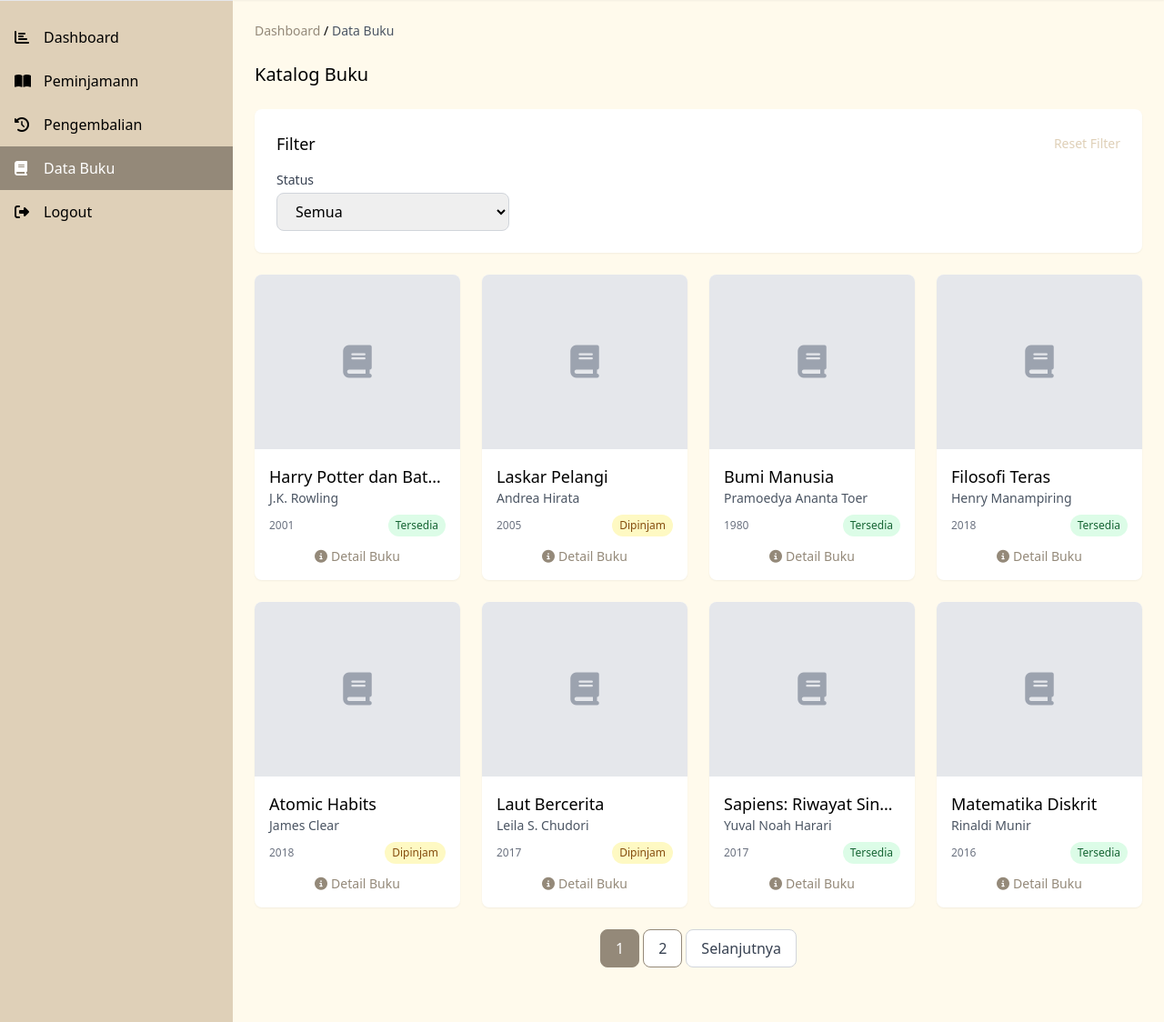
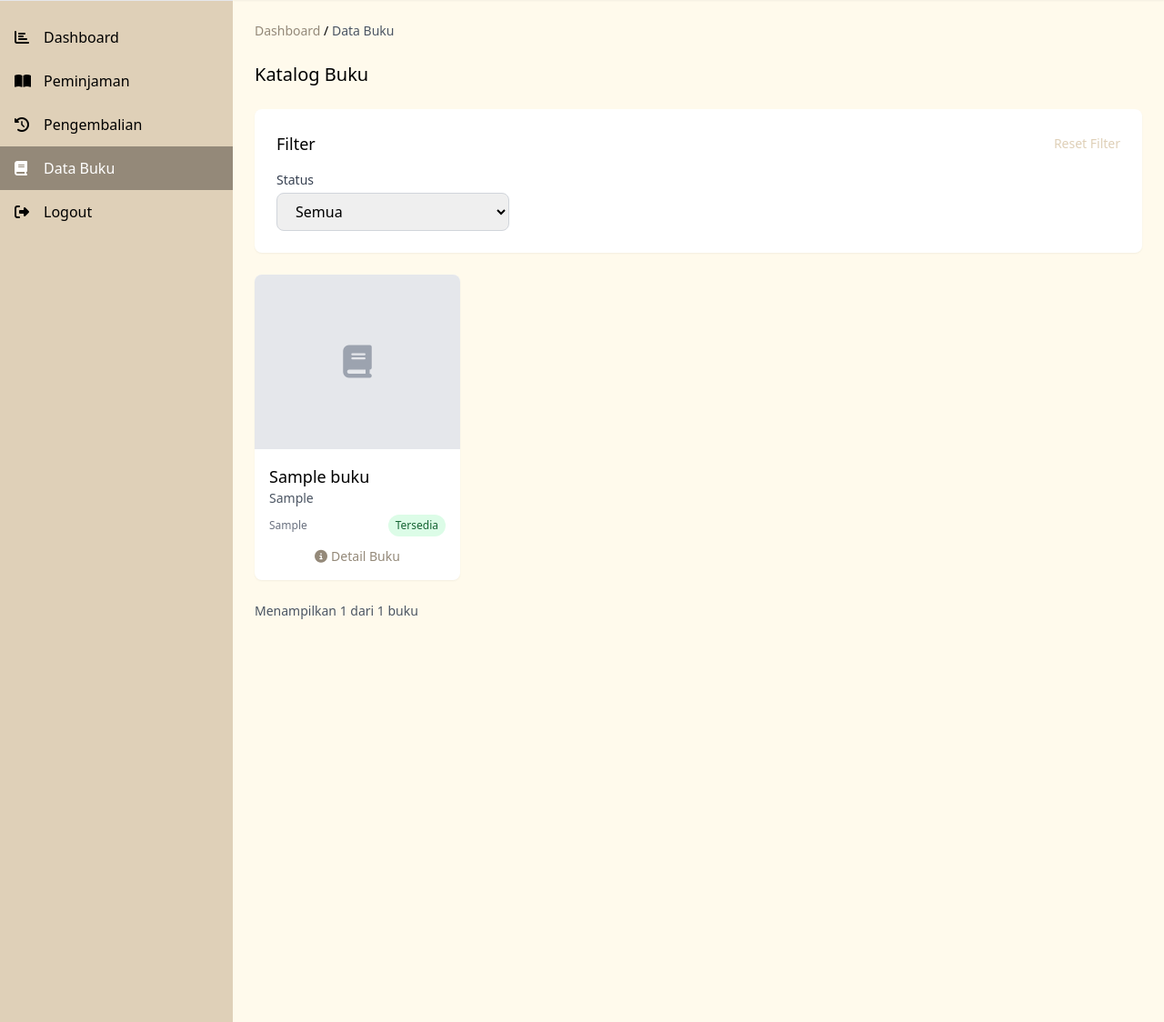
Before and after one commit to alghifarydaffa62/FinalExam, a PHP site: page /Anggota/data-buku.php in a window 1280 px wide. Shown: the part 72-1196 px from the top of the page at 91% size. Run offline with PHP 8.4, Linux system fonts and the light colour scheme; tables that the repository leaves empty or names only in its code hold one stand-in row (values such as "Sample post"); some libraries are stand-ins or nearby versions.

Commit message:
data-buku di anggota

```diff
--- a/Anggota/data-buku.php
+++ b/Anggota/data-buku.php
@@ -1,5 +1,6 @@
 <?php
 session_start();
+include '../konek.php';
 
 if (isset($_GET['logout'])) {
     session_destroy();
@@ -22,149 +23,74 @@ $statuses = ['Semua', 'Tersedia', 'Dipinjam'];
 $status_filter = $_GET['status'] ?? 'Semua';
 $search_query = $_GET['search'] ?? '';
 
-$books = [
-    [
-        'id' => 'BK-1001',
-        'title' => 'Harry Potter dan Batu Bertuah',
-        'author' => 'J.K. Rowling',
-        'publisher' => 'Gramedia',
-        'year' => '2001',
-        'status' => 'Tersedia',
-        'location' => 'Rak A-12',
-        'description' => 'Buku pertama dari seri Harry Potter yang menceritakan awal petualangan Harry di Sekolah Sihir Hogwarts.',
-        'isbn' => '978-602-123-456-7',
-        'pages' => '320'
-    ],
-    [
-        'id' => 'BK-1002',
-        'title' => 'Laskar Pelangi',
-        'author' => 'Andrea Hirata',
-        'publisher' => 'Bentang Pustaka',
-        'year' => '2005',
-        'status' => 'Dipinjam',
-        'location' => 'Rak B-05',
-        'description' => 'Novel yang menceritakan kehidupan 10 anak dari keluarga miskin yang bersekolah di sebuah sekolah Muhammadiyah di Belitung.',
-        'isbn' => '978-602-789-123-4',
-        'pages' => '529'
-    ],
-    [
-        'id' => 'BK-1003',
-        'title' => 'Bumi Manusia',
-        'author' => 'Pramoedya Ananta Toer',
-        'publisher' => 'Lentera Dipantara',
-        'year' => '1980',
-        'status' => 'Tersedia',
-        'location' => 'Rak B-06',
-        'description' => 'Novel pertama dari Tetralogi Buru yang menceritakan perjuangan Minke pada masa kolonial Belanda.',
-        'isbn' => '978-602-456-789-0',
-        'pages' => '535'
-    ],
-    [
-        'id' => 'BK-1004',
-        'title' => 'Filosofi Teras',
-        'author' => 'Henry Manampiring',
-        'publisher' => 'Kompas',
-        'year' => '2018',
-        'status' => 'Tersedia',
-        'location' => 'Rak C-09',
-        'description' => 'Buku yang membahas filsafat Stoa dan bagaimana menerapkannya dalam kehidupan sehari-hari.',
-        'isbn' => '978-602-234-567-8',
-        'pages' => '296'
-    ],
-    [
-        'id' => 'BK-1005',
-        'title' => 'Atomic Habits',
-        'author' => 'James Clear',
-        'publisher' => 'Penguin Random House',
-        'year' => '2018',
-        'status' => 'Dipinjam',
-        'location' => 'Rak D-02',
-        'description' => 'Buku yang membahas tentang bagaimana membangun kebiasaan baik dan menghilangkan kebiasaan buruk.',
-        'isbn' => '978-602-345-678-9',
-        'pages' => '320'
-    ],
-    [
-        'id' => 'BK-1006',
-        'title' => 'Laut Bercerita',
-        'author' => 'Leila S. Chudori',
-        'publisher' => 'Kepustakaan Populer Gramedia',
-        'year' => '2017',
-        'status' => 'Dipinjam',
-        'location' => 'Rak B-07',
-        'description' => 'Novel yang mengisahkan tentang aktivis mahasiswa yang hilang di masa Orde Baru.',
-        'isbn' => '978-602-567-890-1',
-        'pages' => '394'
-    ],
-    [
-        'id' => 'BK-1007',
-        'title' => 'Sapiens: Riwayat Singkat Umat Manusia',
-        'author' => 'Yuval Noah Harari',
-        'publisher' => 'Gramedia',
-        'year' => '2017',
-        'status' => 'Tersedia',
-        'location' => 'Rak E-03',
-        'description' => 'Buku yang membahas sejarah manusia dari munculnya spesies Homo sapiens hingga revolusi kognitif, pertanian, dan teknologi.',
-        'isbn' => '978-602-678-901-2',
-        'pages' => '512'
-    ],
-    [
-        'id' => 'BK-1008',
-        'title' => 'Matematika Diskrit',
-        'author' => 'Rinaldi Munir',
-        'publisher' => 'Informatika',
-        'year' => '2016',
-        'status' => 'Tersedia',
-        'location' => 'Rak F-01',
-        'description' => 'Buku yang membahas konsep-konsep dasar matematika diskrit untuk mahasiswa ilmu komputer.',
-        'isbn' => '978-602-789-012-3',
-        'pages' => '448'
-    ],
-    [
-        'id' => 'BK-1009',
-        'title' => 'Python Crash Course',
-        'author' => 'Eric Matthes',
-        'publisher' => 'No Starch Press',
-        'year' => '2019',
-        'status' => 'Tersedia',
-        'location' => 'Rak G-04',
-        'description' => 'Buku panduan pemrograman Python untuk pemula yang ingin mempelajari dasar-dasar pemrograman.',
-        'isbn' => '978-602-890-123-4',
-        'pages' => '544'
-    ],
-    [
-        'id' => 'BK-1010',
-        'title' => 'Rich Dad Poor Dad',
-        'author' => 'Robert T. Kiyosaki',
-        'publisher' => 'Gramedia',
-        'year' => '2016',
-        'status' => 'Dipinjam',
-        'location' => 'Rak D-05',
-        'description' => 'Buku yang membahas cara berpikir orang kaya dan orang miskin tentang uang dan investasi.',
-        'isbn' => '978-602-901-234-5',
-        'pages' => '336'
-    ]
-];
+function getBookData($conn, $status_filter = 'Semua', $search_query = '') {
+    $books = [];
 
-if ($status_filter != 'Semua') {
-    $books = array_filter($books, function($book) use ($status_filter) {
-        return $book['status'] == $status_filter;
-    });
+    $sql = "SELECT ID, Judul, Penulis, Tahun, Jumlah_halaman, ISBN, Stok FROM buku WHERE 1=1";
+    $params = [];
+    $types = "";
+
+    if (!empty($search_query)) {
+        $sql .= " AND (Judul LIKE ? OR Penulis LIKE ? OR ID LIKE ?)";
+        $search_param = "%$search_query%";
+        $params[] = $search_param;
+        $params[] = $search_param;
+        $params[] = $search_param;
+        $types .= "sss";
+    }
+
+    if ($status_filter == 'Tersedia') {
+        $sql .= " AND Stok > 0";
+    } elseif ($status_filter == 'Dipinjam') {
+        $sql .= " AND Stok = 0";
+    }
+
+    $sql .= " ORDER BY Judul ASC";
+
+    if (!empty($params)) {
+        $stmt = $conn->prepare($sql);
+        $stmt->bind_param($types, ...$params);
+        $stmt->execute();
+        $result = $stmt->get_result();
+    } else {
+        $result = $conn->query($sql);
+    }
+
+    if ($result) {
+        while ($row = $result->fetch_assoc()) {
+            $status = ($row['Stok'] > 0) ? 'Tersedia' : 'Dipinjam';
+
+            $books[] = [
+                'id' => $row['ID'],
+                'ID' => $row['ID'],
+                'title' => $row['Judul'],
+                'Judul' => $row['Judul'],
+                'author' => $row['Penulis'],
+                'Penulis' => $row['Penulis'],
+                'year' => $row['Tahun'],
+                'Tahun' => $row['Tahun'],
+                'pages' => $row['Jumlah_halaman'],
+                'halaman' => $row['Jumlah_halaman'],
+                'isbn' => $row['ISBN'],
+                'ISBN' => $row['ISBN'],
+                'stock' => $row['Stok'],
+                'Stok' => $row['Stok'],
+                'status' => $status
+            ];
+        }
+    }
+
+    return $books;
 }
 
-if (!empty($search_query)) {
-    $books = array_filter($books, function($book) use ($search_query) {
-        return (stripos($book['title'], $search_query) !== false ||
-                stripos($book['author'], $search_query) !== false ||
-                stripos($book['id'], $search_query) !== false);
-    });
-}
+$books = getBookData($conn, $status_filter, $search_query);
 
 $books_per_page = 8;
 $total_books = count($books);
 $total_pages = ceil($total_books / $books_per_page);
 $current_page = isset($_GET['page']) ? max(1, min($total_pages, intval($_GET['page']))) : 1;
 $offset = ($current_page - 1) * $books_per_page;
-$books = array_slice($books, $offset, $books_per_page);
+$current_page_books = array_slice($books, $offset, $books_per_page);
 ?>
 
 <!DOCTYPE html>
@@ -196,7 +122,7 @@ $books = array_slice($books, $offset, $books_per_page);
                 </a>
                 <a href="peminjaman.php" class="flex items-center px-4 py-3 hover:bg-[#948979] text-black">
                     <i class="fas fa-book-open w-6"></i>
-                    <span class="ml-2">Peminjamann</span>
+                    <span class="ml-2">Peminjaman</span>
                 </a>
                 <a href="pengembalian.php" class="flex items-center px-4 py-3 hover:bg-[#948979] text-black">
                     <i class="fas fa-history w-6"></i>
@@ -220,6 +146,7 @@ $books = array_slice($books, $offset, $books_per_page);
                     <div class="flex items-center space-x-4">
                         <div class="relative">
                             <form action="" method="get">
+                                <input type="hidden" name="status" value="<?php echo htmlspecialchars($status_filter); ?>">
                                 <input type="text" name="search" class="bg-gray-100 rounded-lg px-4 py-2 pr-8 w-64" placeholder="Cari buku..." value="<?php echo htmlspecialchars($search_query); ?>">
                                 <button type="submit" class="absolute right-2 top-2 text-gray-500">
                                     <i class="fas fa-search"></i>
@@ -263,8 +190,15 @@ $books = array_slice($books, $offset, $books_per_page);
                     </div>
                 </div>
 
+                <?php if (empty($current_page_books)): ?>
+                <div class="bg-white rounded-lg shadow-sm p-8 text-center">
+                    <i class="fas fa-book text-gray-300 text-6xl mb-4"></i>
+                    <h3 class="text-lg font-medium text-gray-600 mb-2">Tidak ada buku ditemukan</h3>
+                    <p class="text-gray-500">Coba ubah filter atau kata kunci pencarian Anda.</p>
+                </div>
+                <?php else: ?>
                 <div class="grid grid-cols-1 md:grid-cols-2 lg:grid-cols-4 gap-6 mb-6">
-                    <?php foreach ($books as $book): ?>
+                    <?php foreach ($current_page_books as $book): ?>
                     <div class="bg-white rounded-lg shadow-sm overflow-hidden hover:shadow-md transition">
                         <div class="bg-gray-200 h-48 flex items-center justify-center">
                             <i class="fas fa-book text-gray-400 text-4xl"></i>
@@ -285,6 +219,7 @@ $books = array_slice($books, $offset, $books_per_page);
                     </div>
                     <?php endforeach; ?>
                 </div>
+                <?php endif; ?>
 
                 <?php if ($total_pages > 1): ?>
                 <div class="flex justify-center mt-6">
@@ -301,6 +236,12 @@ $books = array_slice($books, $offset, $books_per_page);
                         <a href="?page=<?php echo $current_page + 1; ?>&status=<?php echo $status_filter; ?>&search=<?php echo urlencode($search_query); ?>" class="px-4 py-2 bg-white rounded-lg border border-gray-300 text-gray-700 hover:bg-gray-50">Selanjutnya</a>
                         <?php endif; ?>
                     </div>
+                </div>
+                <?php endif; ?>
+
+                <?php if (!empty($books)): ?>
+                <div class="mt-4 text-sm text-gray-600">
+                    Menampilkan <?php echo count($current_page_books); ?> dari <?php echo $total_books; ?> buku
                 </div>
                 <?php endif; ?>
             </main>
@@ -342,10 +283,6 @@ $books = array_slice($books, $offset, $books_per_page);
                                         <p id="modal-isbn" class="text-gray-800"></p>
                                     </div>
                                     <div>
-                                        <span class="text-sm font-medium text-gray-500">Penerbit</span>
-                                        <p id="modal-publisher" class="text-gray-800"></p>
-                                    </div>
-                                    <div>
                                         <span class="text-sm font-medium text-gray-500">Tahun Terbit</span>
                                         <p id="modal-year" class="text-gray-800"></p>
                                     </div>
@@ -354,8 +291,8 @@ $books = array_slice($books, $offset, $books_per_page);
                                         <p id="modal-pages" class="text-gray-800"></p>
                                     </div>
                                     <div>
-                                        <span class="text-sm font-medium text-gray-500">Lokasi</span>
-                                        <p id="modal-location" class="text-gray-800"></p>
+                                        <span class="text-sm font-medium text-gray-500">Stok</span>
+                                        <p id="modal-stok" class="text-gray-800"></p>
                                     </div>
                                 </div>
 
@@ -365,11 +302,6 @@ $books = array_slice($books, $offset, $books_per_page);
                                 </div>
                             </div>
                         </div>
-                    </div>
-
-                    <div class="mt-6">
-                        <span class="text-sm font-medium text-gray-500">Deskripsi</span>
-                        <p id="modal-description" class="text-gray-700 mt-2 leading-relaxed"></p>
                     </div>
 
                     <div class="flex justify-end mt-6 pt-4 border-t border-gray-200">
@@ -383,21 +315,19 @@ $books = array_slice($books, $offset, $books_per_page);
     </div>
 
     <script>
-        const booksData = <?php echo json_encode(array_merge($books, array_slice($books, -count($books)))); ?>;
+        const booksData = <?php echo json_encode($books); ?>;
 
         function showBookDetail(bookId) {
-            const book = <?php echo json_encode($books); ?>.find(b => b.id === bookId);
+            const book = booksData.find(b => b.id === bookId);
 
             if (book) {
                 document.getElementById('modal-title').textContent = book.title;
                 document.getElementById('modal-author').textContent = book.author;
                 document.getElementById('modal-id').textContent = book.id;
                 document.getElementById('modal-isbn').textContent = book.isbn;
-                document.getElementById('modal-publisher').textContent = book.publisher;
                 document.getElementById('modal-year').textContent = book.year;
                 document.getElementById('modal-pages').textContent = book.pages + ' halaman';
-                document.getElementById('modal-location').textContent = book.location;
-                document.getElementById('modal-description').textContent = book.description;
+                document.getElementById('modal-stok').textContent = book.stock;
 
                 const statusElement = document.getElementById('modal-status');
                 statusElement.textContent = book.status;
@@ -416,7 +346,7 @@ $books = array_slice($books, $offset, $books_per_page);
         }
 
         document.addEventListener('DOMContentLoaded', function() {
-            console.log('Halaman Data Buku loaded');
+            console.log('Halaman Data Buku loaded - Total buku:', booksData.length);
 
             document.getElementById('bookDetailModal').addEventListener('click', function(e) {
                 if (e.target === this) {
--- a/Anggota/peminjaman.php
+++ b/Anggota/peminjaman.php
@@ -90,7 +90,7 @@ if (isset($_POST['pinjam_buku'])) {
                 </a>
                 <a href="peminjaman.php" class="flex items-center px-4 py-3 bg-[#948979] text-white">
                     <i class="fas fa-book-open w-6"></i>
-                    <span class="ml-2">Peminjamann</span>
+                    <span class="ml-2">Peminjaman</span>
                 </a>
                 <a href="pengembalian.php" class="flex items-center px-4 py-3 hover:bg-[#948979] text-black">
                     <i class="fas fa-history w-6"></i>
--- a/Anggota/pengembalian.php
+++ b/Anggota/pengembalian.php
@@ -110,7 +110,7 @@ $borrowed_books = [
                 </a>
                 <a href="peminjaman.php" class="flex items-center px-4 py-3 hover:bg-[#948979] text-black">
                     <i class="fas fa-book-open w-6"></i>
-                    <span class="ml-2">Peminjamann</span>
+                    <span class="ml-2">Peminjaman</span>
                 </a>
                 <a href="pengembalian.php" class="flex items-center px-4 py-3 bg-[#948979] text-white">
                     <i class="fas fa-history w-6"></i>
```
Also changed, not shown: Anggota/dashboard.php (+19 -13 lines), Anggota/registerAnggota.php (+4 -11 lines).
